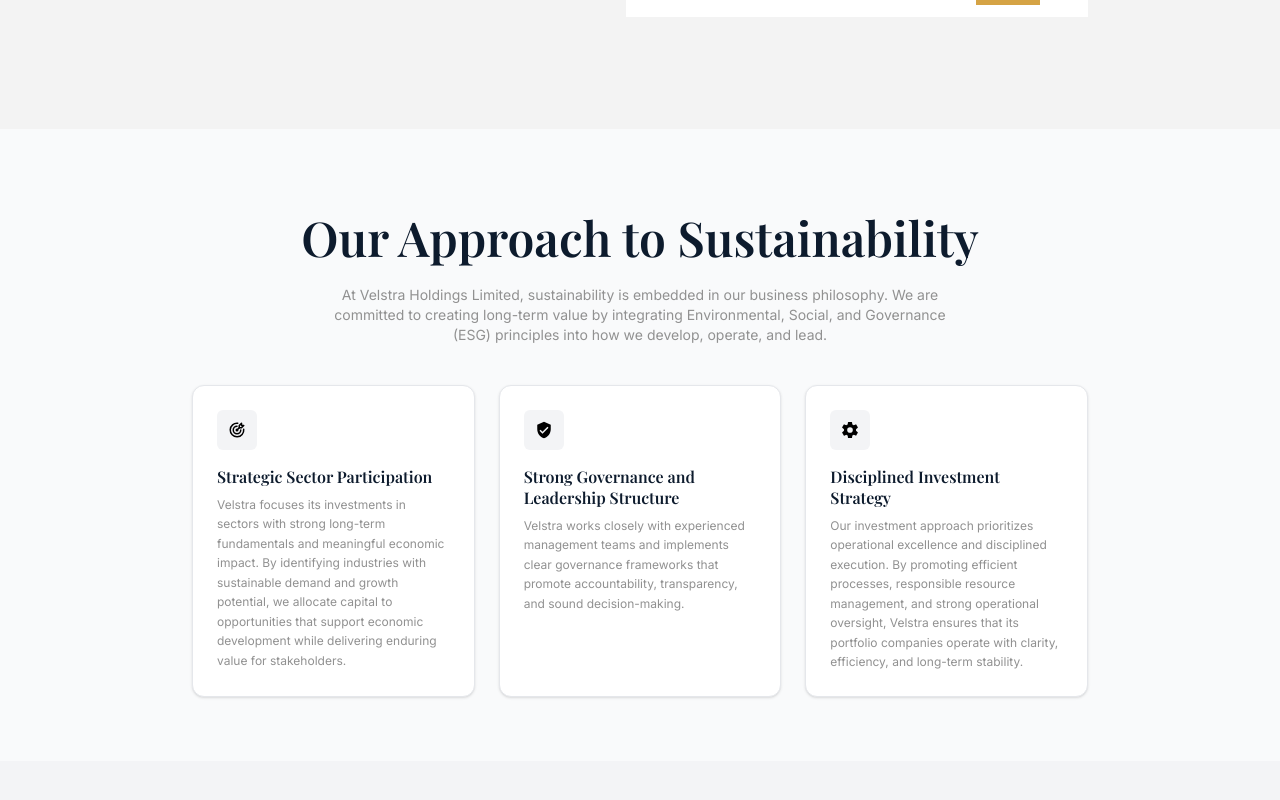
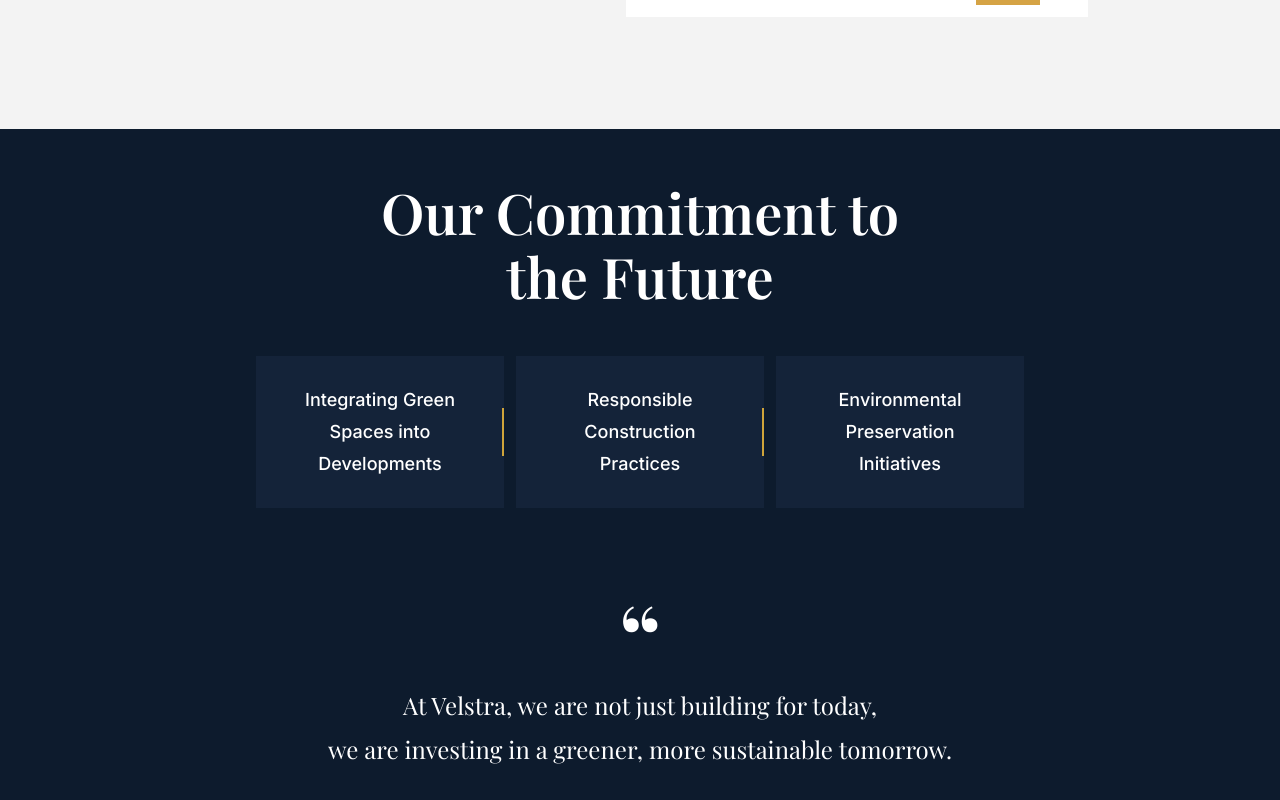
Before and after one commit to springpetSoftwares/Vestra.com, a React (Vite) app: page /esg in a window 1280 px wide. Shown: the part 2960-3760 px from the top of the page. Built offline with nearby package versions, Linux system fonts and the light colour scheme; a web font is replaced by a local one.

Commit message:
Last section in ESG

```diff
--- a/src/pages/ESG/card.tsx
+++ b/src/pages/ESG/card.tsx
@@ -1,100 +1,93 @@
-import { motion, type Variants } from "framer-motion";
-import { TbTargetArrow } from "react-icons/tb";
-import { IoSettingsSharp } from "react-icons/io5";
-import { MdVerifiedUser } from "react-icons/md";
+import { motion, useInView } from "framer-motion";
+import { useRef } from "react";
 
+export default function CommitmentSection() {
+  const ref = useRef(null);
+  const isInView = useInView(ref, { once: true, margin: "-100px" });
 
-const data = [
-  {
-    title: "Strategic Sector Participation",
-    desc: "Velstra focuses its investments in sectors with strong long-term fundamentals and meaningful economic impact. By identifying industries with sustainable demand and growth potential, we allocate capital to opportunities that support economic development while delivering enduring value for stakeholders.",
-    icon: TbTargetArrow,
-  },
-  {
-    title: "Strong Governance and Leadership Structure",
-    desc: "Velstra works closely with experienced management teams and implements clear governance frameworks that promote accountability, transparency, and sound decision-making.",
-    icon: MdVerifiedUser,
-  },
-  {
-    title: "Disciplined Investment Strategy",
-    desc: "Our investment approach prioritizes operational excellence and disciplined execution. By promoting efficient processes, responsible resource management, and strong operational oversight, Velstra ensures that its portfolio companies operate with clarity, efficiency, and long-term stability.",
-    icon: IoSettingsSharp,
-  },
+  const cards = [
+    "Integrating Green Spaces into Developments",
+    "Responsible Construction Practices",
+    "Environmental Preservation Initiatives",
   ];
 
-const containerVariants: Variants = {
+  return (
+    <section
+      ref={ref}
+      className="w-full bg-deep-blue px-[10%] py-[4%]">
+      <div className="mx-auto max-w-3xl">
+        {/* Heading */}
+        <motion.div
+          initial={{ opacity: 0, y: 35 }}
+          animate={isInView ? { opacity: 1, y: 0 } : {}}
+          transition={{ duration: 0.7, ease: [0.22, 1, 0.36, 1] }}
+          className="mx-auto max-w-2xl text-center"
+        >
+          <h2 className="font-playfair text-[38px] font-semibold leading-[1.15] text-white md:text-[56px]">
+            Our Commitment to
+            <br />
+            the Future
+          </h2>
+        </motion.div>
+
+        {/* Cards */}
+        <motion.div
+          initial="hidden"
+          animate={isInView ? "show" : "hidden"}
+          variants={{
             hidden: {},
-  visible: {
+            show: {
               transition: {
-      staggerChildren: 0.2,
+                staggerChildren: 0.15,
               },
             },
-};
-
-const cardVariants: Variants = {
-  hidden: {
-    opacity: 0,
-    x: -80,
-  },
-  visible: {
+          }}
+          className="mt-12 grid gap-3 md:grid-cols-3"
+        >
+          {cards.map((card, index) => (
+            <motion.div
+              key={index}
+              variants={{
+                hidden: { opacity: 0, y: 30 },
+                show: {
                   opacity: 1,
-    x: 0,
+                  y: 0,
                   transition: {
-      stiffness: 120,
-      damping: 12,
+                    duration: 0.6,
+                    ease: [0.22, 1, 0.36, 1],
                   },
                 },
-};
+              }}
+              whileHover={{ y: -6 }}
+              className="relative bg-[#142339] text-center px-10 py-7 flex items-center"
+            >
+              <p className="text-lg font-medium leading-8 text-white">
+                {card}
+              </p>
 
-const StrategySection = () => {
-  return (
-    <>
-    <div className="bg-background py-16 px-6">
-      <div className="max-w-5xl mx-auto text-center mb-10 bg-background">
-        <h1 className="text-3xl md:text-5xl text-deep-blue font-semibold my-5">
-          Our Approach to Sustainability
-        </h1>
+              {index !== cards.length - 1 && (
+                <span className="absolute right-0 top-1/2 h-12 w-0.5 -translate-y-1/2 bg-[#cfa43a] md:block hidden" />
+              )}
+            </motion.div>
+          ))}
+        </motion.div>
 
-        <p className="text-text text-sm md:px-50 my-6">
-         At Velstra Holdings Limited, sustainability is embedded in our business philosophy.
-We are committed to creating long-term value by integrating Environmental, Social,
-and Governance (ESG) principles into how we develop, operate, and lead.
-        </p>
-      </div>
+        {/* Quote */}
+        <motion.div
+          initial={{ opacity: 0, y: 35 }}
+          animate={isInView ? { opacity: 1, y: 0 } : {}}
+          transition={{ delay: 0.45, duration: 0.7, ease: [0.22, 1, 0.36, 1] }}
+          className="mx-auto mt-20 max-w-3xl text-center"
+        >
+          <div className="text-white font-playfair text-8xl leading-none">“</div>
 
-      <motion.div
-        variants={containerVariants}
-        initial="hidden"
-        animate="visible"
-        className="max-w-4xl mx-auto grid grid-cols-1 sm:grid-cols-2 md:grid-cols-3 gap-6"
-      >
-        {data.map((item, index) => {
-          const Icon = item.icon;
-
-          return (
-            <motion.div
-              key={index}
-              variants={cardVariants}
-              className="bg-white border border-gray-200 rounded-xl p-6 shadow-sm hover:shadow-md transition"
-            >
-              <div className="w-10 h-10 flex items-center justify-center rounded-md bg-gray-100 mb-4">
-                <Icon className="text-lg text-black" />
-              </div>
-
-              <h1 className="text-md text-deep-blue font-semibold mb-2">
-                {item.title}
-              </h1>
-
-              <p className="text-xs text-text leading-relaxed">
-                {item.desc}
+          <p className="font-playfair text-2xl leading-[1.8] text-white">
+            At Velstra, we are not just building for today,
+            <br className="hidden md:block" />
+            we are investing in a greener, more sustainable tomorrow.
           </p>
         </motion.div>
+      </div>
+    </section>
   );
-        })}
-      </motion.div>
-    </div>
-    </>
-  );
-};
-
-export default StrategySection;
+}
```
Lines whose indentation alone changed are shown as unchanged.
